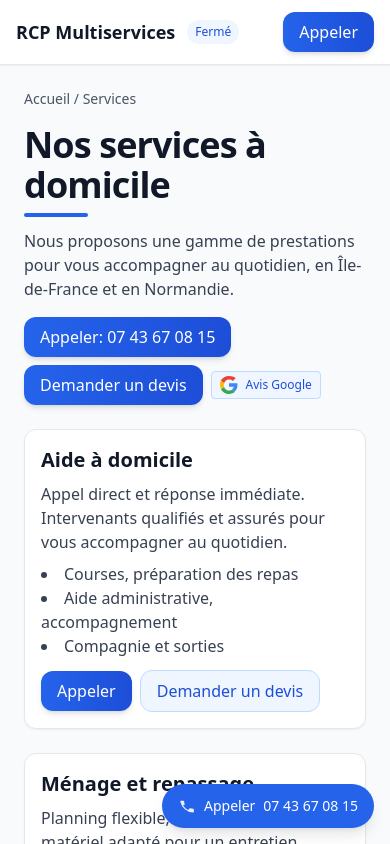
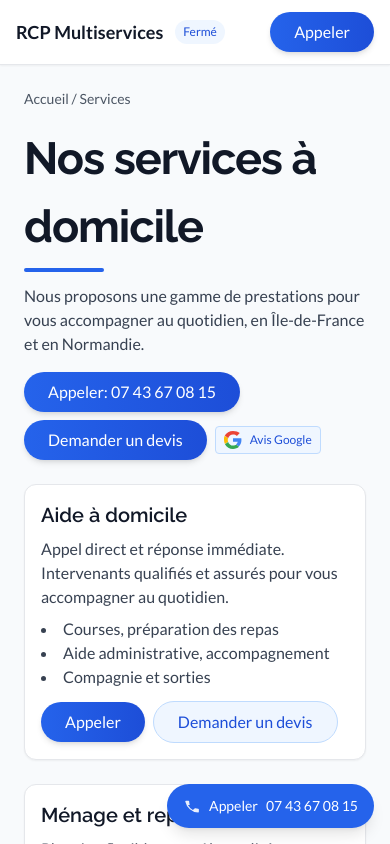
Before and after one commit to Soofmaax/RCP-Multiservices, a React (Vite) app: page /services in a window 390 px wide. Shown: the top 844 px of the page. Built offline with nearby package versions, Linux system fonts and the light colour scheme; no server answers.

Commit message:
feat(ui): add Raleway/Lato fonts, extend Tailwind fonts, refine buttons/headings/inputs/container sizing and rounded styles, and update site telephone in schema
Co-authored-by: Genie <genie@cosine.sh>

```diff
--- a/index.html
+++ b/index.html
@@ -57,6 +57,8 @@
     <!-- Preconnect for performance -->
     <link rel="preconnect" href="https://fonts.googleapis.com" />
     <link rel="preconnect" href="https://fonts.gstatic.com" crossorigin />
+    <!-- Fonts to match premium look (Raleway headings, Lato body) -->
+    <link href="https://fonts.googleapis.com/css2?family=Lato:wght@300;400;700;900&family=Raleway:wght@400;600;700&display=swap" rel="stylesheet" />
 
     <!-- Local Business Schema -->
     <script type="application/ld+json">
@@ -66,7 +68,7 @@
         "name": "RCP Multiservices",
         "description": "Services à domicile de qualité en Île-de-France : aide à domicile, ménage, jardinage, accompagnement",
         "url": "https://www.rcp-multiservices.com",
-        "telephone": "+33123456789",
+        "telephone": "+33743670815",
         "email": "contact@rcp-multiservices.com",
         "address": {
           "@type": "PostalAddress",
--- a/src/index.css
+++ b/src/index.css
@@ -14,17 +14,20 @@ body,
 
 @layer base {
   body {
-    @apply bg-slate-50 text-gray-900;
+    @apply bg-slate-50 text-gray-900 font-body;
+  }
+  h1, h2, h3, h4, h5, h6 {
+    @apply font-heading;
   }
 }
 
 /* Premium UI layer */
 @layer components {
   .btn-primary {
-    @apply inline-flex items-center justify-center text-white bg-gradient-to-r from-blue-600 to-blue-700 hover:from-blue-600 hover:to-blue-800 px-4 py-2 rounded-xl shadow-md hover:shadow-lg transition-all duration-200 focus:outline-none focus:ring-2 focus:ring-blue-300;
+    @apply inline-flex items-center justify-center text-white bg-gradient-to-r from-blue-600 to-blue-700 hover:from-blue-600 hover:to-blue-800 px-6 py-2 rounded-full shadow-md hover:shadow-lg transition-all duration-200 focus:outline-none focus:ring-2 focus:ring-blue-300;
   }
   .btn-secondary {
-    @apply inline-flex items-center justify-center text-blue-700 bg-blue-50 hover:bg-blue-100 px-4 py-2 rounded-xl border border-blue-200 transition-all duration-200 focus:outline-none focus:ring-2 focus:ring-blue-100;
+    @apply inline-flex items-center justify-center text-blue-700 bg-blue-50 hover:bg-blue-100 px-6 py-2 rounded-full border border-blue-200 transition-all duration-200 focus:outline-none focus:ring-2 focus:ring-blue-100;
   }
   .badge {
     @apply inline-flex items-center text-xs rounded-full bg-blue-50 text-blue-700 px-2 py-1;
@@ -38,7 +41,7 @@ body,
 
   /* Layout helpers inspired by premium clinics sites */
   .container {
-    @apply max-w-5xl mx-auto p-6 md:p-8;
+    @apply max-w-6xl mx-auto p-6 md:p-8;
   }
   .section {
     @apply mt-8 md:mt-10;
@@ -52,20 +55,23 @@ body,
 
   /* Headings & accents */
   .heading-1 {
-    @apply text-4xl md:text-5xl font-bold tracking-tight;
+    @apply font-bold tracking-tight text-[45px] md:text-[50px];
   }
   .heading-2 {
-    @apply text-2xl font-semibold;
+    @apply font-semibold text-[32px] md:text-[40px];
+  }
+  .heading-3 {
+    @apply uppercase font-normal tracking-wider text-[22px];
   }
   .accent {
-    @apply h-1 w-16 bg-blue-600 rounded-full;
+    @apply h-1 w-20 bg-blue-600 rounded-full;
   }
 
   /* Form controls */
   .input {
-    @apply w-full border border-gray-300 rounded-lg px-3 py-2 bg-white shadow-sm focus:outline-none focus:ring-2 focus:ring-blue-200;
+    @apply w-full border border-gray-300 rounded-full px-4 py-2 bg-white shadow-sm focus:outline-none focus:ring-2 focus:ring-blue-200;
   }
   .textarea {
-    @apply w-full border border-gray-300 rounded-lg px-3 py-2 bg-white shadow-sm focus:outline-none focus:ring-2 focus:ring-blue-200;
+    @apply w-full border border-gray-300 rounded-xl px-4 py-3 bg-white shadow-sm focus:outline-none focus:ring-2 focus:ring-blue-200;
   }
 }
--- a/tailwind.config.js
+++ b/tailwind.config.js
@@ -2,7 +2,36 @@
 export default {
   content: ['./index.html', './src/**/*.{js,ts,jsx,tsx}'],
   theme: {
-    extend: {},
+    extend: {
+      fontFamily: {
+        heading: [
+          'Raleway',
+          'ui-sans-serif',
+          'system-ui',
+          'Segoe UI',
+          'Roboto',
+          'Helvetica Neue',
+          'Arial',
+          'Noto Sans',
+          'Apple Color Emoji',
+          'Segoe UI Emoji',
+          'Segoe UI Symbol',
+        ],
+        body: [
+          'Lato',
+          'ui-sans-serif',
+          'system-ui',
+          'Segoe UI',
+          'Roboto',
+          'Helvetica Neue',
+          'Arial',
+          'Noto Sans',
+          'Apple Color Emoji',
+          'Segoe UI Emoji',
+          'Segoe UI Symbol',
+        ],
+      },
+    },
   },
   plugins: [],
 };
```
